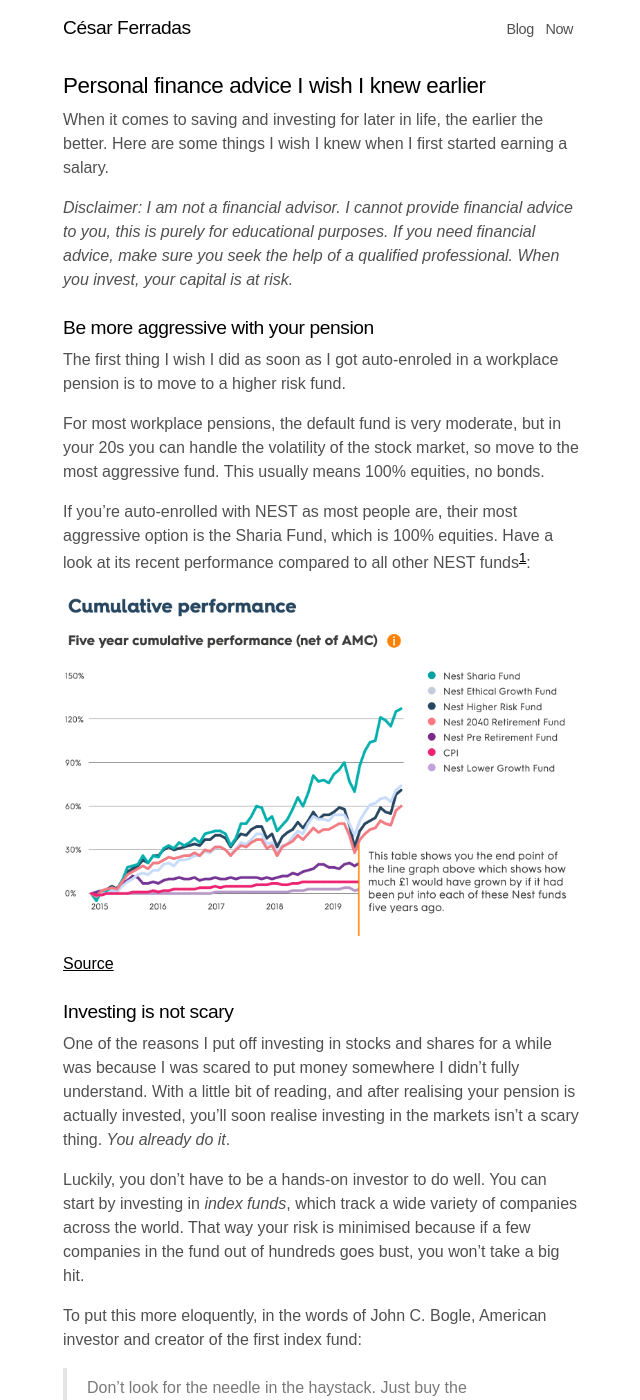
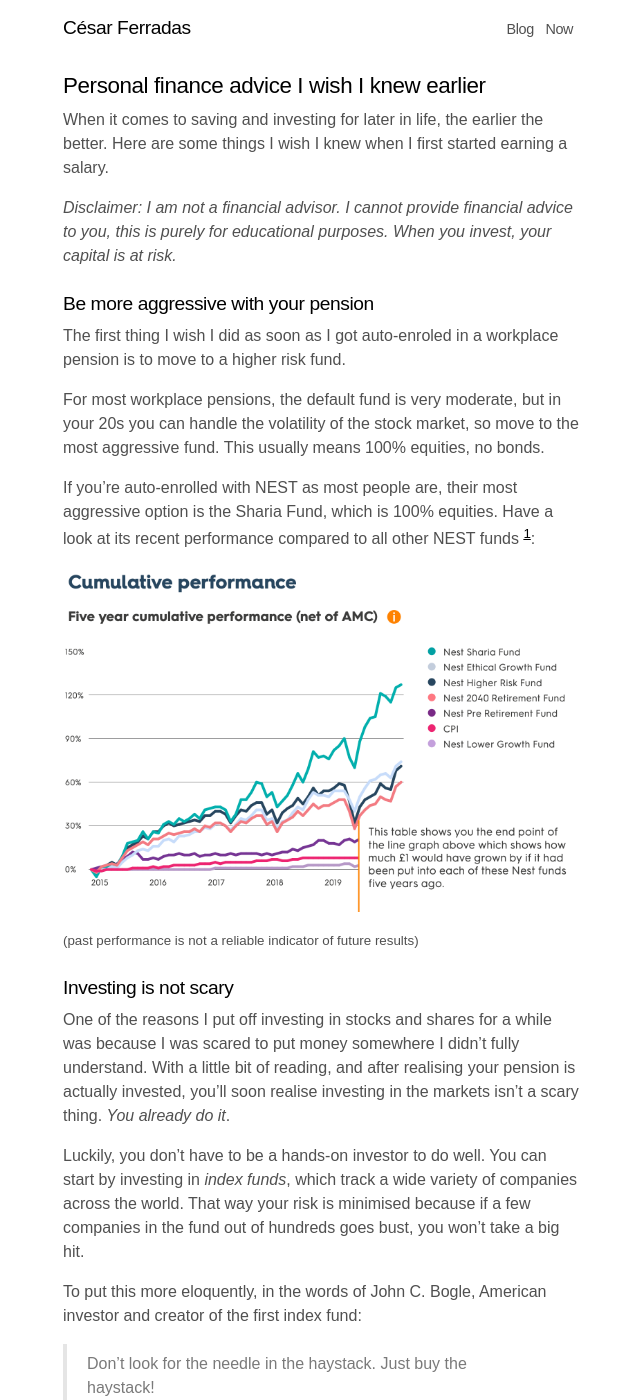
Before and after one commit to cesarferradas/ferrad.as, a Jekyll site: the page built from _posts/2021-03-22-finance-advice-wish-i-knew.md, in a window 1280 px wide and 1400 px high. Shown: the whole window, without its empty margins (318-958 px from the left). Built offline with Jekyll 4.4.1, drawn with Linux system fonts in a browser that asks for light colours; some of the changed text lies outside the part shown.

Commit message:
add footnotes

```diff
--- a/_posts/2021-03-22-finance-advice-wish-i-knew.md
+++ b/_posts/2021-03-22-finance-advice-wish-i-knew.md
@@ -8,9 +8,8 @@
 salary.
 
 _Disclaimer: I am not a financial advisor. I cannot provide financial advice to
-you, this is purely for educational purposes. If you need financial advice,
-make sure you seek the help of a qualified professional. When you invest, your
-capital is at risk._
+you, this is purely for educational purposes. When you invest, your capital is
+at risk._
 
 ### Be more aggressive with your pension
 
@@ -23,11 +22,11 @@
 
 If you're auto-enrolled with NEST as most people are, their most aggressive
 option is the Sharia Fund, which is 100% equities. Have a look at its recent
-performance compared to all other NEST funds<sup>[1](#1)</sup>:
+performance compared to all other NEST funds <sup>[1](#1)</sup>:
 
 ![Nest fund comparison](/public/img/nest.png)
 
-[Source](https://www.nestpensions.org.uk/schemeweb/nest/aboutnest/investment-approach/other-fund-choices/fund-factsheets.html)
+<small>(past performance is not a reliable indicator of future results)</small>
 
 ### Investing is not scary
 
@@ -94,6 +93,8 @@
 
 **Notes**
 
-<small>
-<span id="1">[1] Past performance does not predict future results.</span>
-</small>
+<ol>
+  <li id="1">
+    <a href="https://www.nestpensions.org.uk/schemeweb/nest/aboutnest/investment-approach/other-fund-choices/fund-factsheets.html">Source</a>
+  </li>
+</ol>
```
